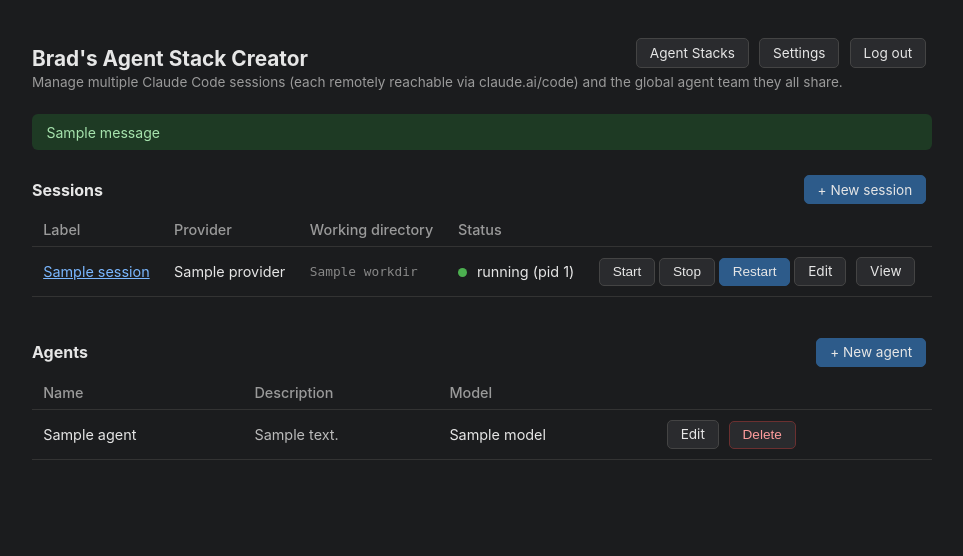
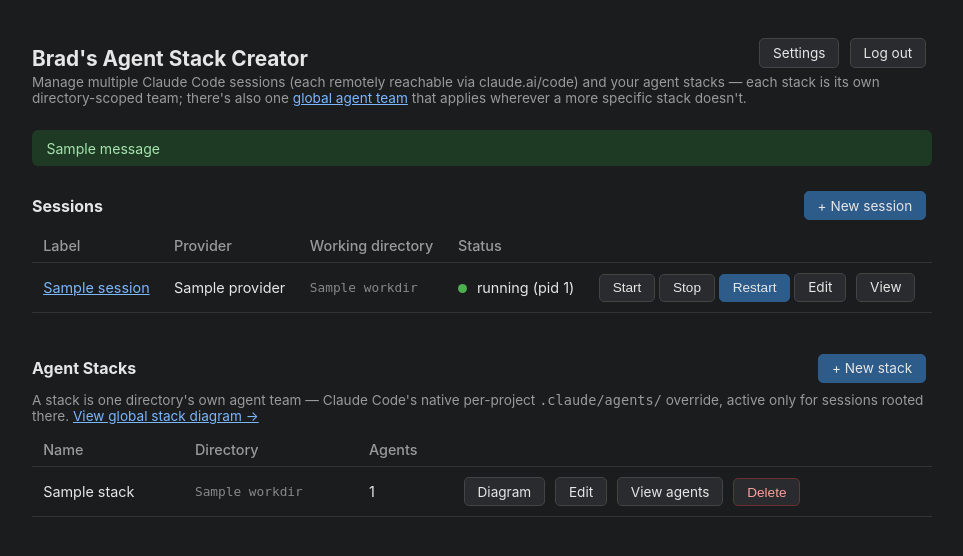
Before and after one commit to bburge14/cadre, a Flask app: template templates/index.html in a window 1280 px wide. Shown: the top 556 px of the page, without its empty margins (158-1121 px from the left). Run offline with Flask 3, Linux system fonts and the light colour scheme; the template is opened without the code that fills it: most values are stand-ins (such as "Sample title", 1, 10 or a date in 2020); one stand-in notice (Sample message) is shown.

Commit message:
Make the dashboard show stacks in place of the global agent list
The dashboard's "Agents" section always showed the global ~/.claude/agents/
team, with a separate "Agent Stacks" nav button leading to a whole other
page for the thing most people actually want to see day-to-day: their
stacks. Flipped it -- the dashboard now shows Sessions + Agent Stacks
directly (Diagram/Edit/View agents/Delete per stack), and the "Agent
Stacks" nav button is gone since there's nothing left for it to point to.

The global team didn't go away, it just moved to its own page (/agents,
linked from the dashboard subtitle) since removing its only UI entirely
would have made those routes unreachable. "View agents" on a stack goes to
the same per-stack edit page as "Edit" -- that page already shows the
stack's agents with individual Edit/Delete, added last session.

Removed the now-redundant /stacks route and stacks.html entirely rather
than leaving a duplicate listing page nothing links to.

Co-Authored-By: Claude Sonnet 5 <noreply@anthropic.com>
Claude-Session: https://claude.ai/code/session_01M6akbAwzEF5wHDb6eyaaJ9

```diff
--- a/app.py
+++ b/app.py
@@ -84,7 +84,7 @@ def setup():
     auth.create_admin(username, password)
     auth.log_in_session(username)
     flash("Admin account created.", "success")
-    return redirect(url_for("stacks_page"))
+    return redirect(url_for("index"))
 
 
 @app.get("/login")
@@ -114,14 +114,28 @@ def logout():
 # ---- Dashboard ----
 
 
+def _stacks_with_agent_counts() -> list[dict]:
+    stacks = []
+    for s in stacks_store.list_stacks():
+        agents_dir = agents_store.project_agents_dir(s["workdir"])
+        stacks.append({**s, "agent_count": len(agents_store.list_agents(agents_dir=agents_dir))})
+    return stacks
+
+
 @app.get("/")
 @require_auth
 def index():
     return render_template(
         "index.html",
-        agents=agents_store.list_agents(),
+        stacks=_stacks_with_agent_counts(),
         sessions=_sessions_with_status(),
     )
+
+
+@app.get("/agents")
+@require_auth
+def agents_page():
+    return render_template("agents.html", agents=agents_store.list_agents())
 
 
 # ---- Agents ----
@@ -190,7 +204,7 @@ def _save_agent_from_form(agents_dir):
 def new_agent_form():
     return _render_agent_form(
         agent=None, filename=None, agents_dir=None,
-        back_url=url_for("index"), back_label="back",
+        back_url=url_for("agents_page"), back_label="back to global agents",
         save_action=url_for("save_agent"),
     )
 
@@ -202,10 +216,10 @@ def edit_agent_form(filename):
         agent = agents_store.read_agent(filename)
     except (ValueError, FileNotFoundError) as exc:
         flash(str(exc), "error")
-        return redirect(url_for("index"))
+        return redirect(url_for("agents_page"))
     return _render_agent_form(
         agent=agent, filename=filename, agents_dir=None,
-        back_url=url_for("index"), back_label="back",
+        back_url=url_for("agents_page"), back_label="back to global agents",
         save_action=url_for("save_agent"),
     )
 
@@ -217,7 +231,7 @@ def save_agent():
         _save_agent_from_form(agents_dir=None)
     except ValueError as exc:
         flash(f"Not saved: {exc}", "error")
-    return redirect(url_for("index"))
+    return redirect(url_for("agents_page"))
 
 
 @app.post("/agents/<filename>/delete")
@@ -227,7 +241,7 @@ def delete_agent(filename):
     restarted = session_manager.restart_all_running()
     note = f" Restarted {len(restarted)} running session(s)." if restarted else ""
     flash(f"Deleted {filename}.{note}", "success")
-    return redirect(url_for("index"))
+    return redirect(url_for("agents_page"))
 
 
 @app.get("/stacks/<stack_id>/agents/new")
@@ -236,7 +250,7 @@ def new_stack_agent_form(stack_id):
     stack = stacks_store.get(stack_id)
     if stack is None:
         flash("Unknown stack.", "error")
-        return redirect(url_for("stacks_page"))
+        return redirect(url_for("index"))
     return _render_agent_form(
         agent=None, filename=None, agents_dir=agents_store.project_agents_dir(stack["workdir"]),
         back_url=url_for("edit_stack_form", stack_id=stack_id), back_label=f"back to {stack['name']}",
@@ -250,7 +264,7 @@ def edit_stack_agent_form(stack_id, filename):
     stack = stacks_store.get(stack_id)
     if stack is None:
         flash("Unknown stack.", "error")
-        return redirect(url_for("stacks_page"))
+        return redirect(url_for("index"))
     agents_dir = agents_store.project_agents_dir(stack["workdir"])
     try:
         agent = agents_store.read_agent(filename, agents_dir=agents_dir)
@@ -270,7 +284,7 @@ def save_stack_agent(stack_id):
     stack = stacks_store.get(stack_id)
     if stack is None:
         flash("Unknown stack.", "error")
-        return redirect(url_for("stacks_page"))
+        return redirect(url_for("index"))
     try:
         _save_agent_from_form(agents_dir=agents_store.project_agents_dir(stack["workdir"]))
     except ValueError as exc:
@@ -284,7 +298,7 @@ def delete_stack_agent(stack_id, filename):
     stack = stacks_store.get(stack_id)
     if stack is None:
         flash("Unknown stack.", "error")
-        return redirect(url_for("stacks_page"))
+        return redirect(url_for("index"))
     agents_store.delete_agent(filename, agents_dir=agents_store.project_agents_dir(stack["workdir"]))
     restarted = session_manager.restart_all_running()
     note = f" Restarted {len(restarted)} running session(s)." if restarted else ""
@@ -305,16 +319,6 @@ def _activate_selection(agents_dir) -> list[str]:
     if agent_ids:
         return presets.activate(agent_ids, agents_dir=agents_dir)
     return []
-
-
-@app.get("/stacks")
-@require_auth
-def stacks_page():
-    stacks = []
-    for s in stacks_store.list_stacks():
-        agents_dir = agents_store.project_agents_dir(s["workdir"])
-        stacks.append({**s, "agent_count": len(agents_store.list_agents(agents_dir=agents_dir))})
-    return render_template("stacks.html", stacks=stacks)
 
 
 @app.get("/stacks/new")
@@ -352,7 +356,7 @@ def create_stack():
 
     stacks_store.add(name, str(path))
     flash(f"Created stack '{name}' with {len(written)} agent(s).", "success")
-    return redirect(url_for("stacks_page"))
+    return redirect(url_for("index"))
 
 
 @app.get("/stacks/<stack_id>/edit")
@@ -361,7 +365,7 @@ def edit_stack_form(stack_id):
     stack = stacks_store.get(stack_id)
     if stack is None:
         flash("Unknown stack.", "error")
-        return redirect(url_for("stacks_page"))
+        return redirect(url_for("index"))
     stack_agents = agents_store.list_agents(agents_dir=agents_store.project_agents_dir(stack["workdir"]))
     active_names = {a.name for a in stack_agents}
     return render_template(
@@ -381,7 +385,7 @@ def edit_stack(stack_id):
     stack = stacks_store.get(stack_id)
     if stack is None:
         flash("Unknown stack.", "error")
-        return redirect(url_for("stacks_page"))
+        return redirect(url_for("index"))
 
     name = request.form.get("name", "").strip()
     workdir = request.form.get("workdir", "").strip()
@@ -409,7 +413,7 @@ def edit_stack(stack_id):
 
     note = f", activated {len(written)} agent(s)" if written else ""
     flash(f"Saved '{name}'{note}.", "success")
-    return redirect(url_for("stacks_page"))
+    return redirect(url_for("index"))
 
 
 @app.post("/stacks/<stack_id>/delete")
@@ -418,14 +422,14 @@ def delete_stack(stack_id):
     stack = stacks_store.get(stack_id)
     if stack is None:
         flash("Unknown stack.", "error")
-        return redirect(url_for("stacks_page"))
+        return redirect(url_for("index"))
     if request.form.get("wipe_agents") == "on":
         agents_dir = agents_store.project_agents_dir(stack["workdir"])
         if agents_dir.exists():
             shutil.rmtree(agents_dir)
     stacks_store.remove(stack_id)
     flash(f"Deleted stack '{stack['name']}'.", "success")
-    return redirect(url_for("stacks_page"))
+    return redirect(url_for("index"))
 
 
 def _render_diagram(agents_dir, heading, back_url, back_label, save_action):
@@ -472,8 +476,8 @@ def stacks_diagram():
     return _render_diagram(
         agents_dir=None,
         heading="Global stack diagram",
-        back_url=url_for("stacks_page"),
-        back_label="back to Agent Stacks",
+        back_url=url_for("index"),
+        back_label="back to dashboard",
         save_action=url_for("set_spawnable"),
     )
 
@@ -494,7 +498,7 @@ def stack_diagram(stack_id):
     stack = stacks_store.get(stack_id)
     if stack is None:
         flash("Unknown stack.", "error")
-        return redirect(url_for("stacks_page"))
+        return redirect(url_for("index"))
     return _render_diagram(
         agents_dir=agents_store.project_agents_dir(stack["workdir"]),
         heading=f"{stack['name']} diagram",
@@ -510,7 +514,7 @@ def stack_set_spawnable(stack_id):
     stack = stacks_store.get(stack_id)
     if stack is None:
         flash("Unknown stack.", "error")
-        return redirect(url_for("stacks_page"))
+        return redirect(url_for("index"))
     try:
         _apply_spawnable(agents_dir=agents_store.project_agents_dir(stack["workdir"]))
     except (ValueError, FileNotFoundError) as exc:
--- a/templates/index.html
+++ b/templates/index.html
@@ -34,12 +34,11 @@
   <div class="section-head">
     <h1>Brad's Agent Stack Creator</h1>
     <div>
-      <a class="btn" href="{{ url_for('stacks_page') }}">Agent Stacks</a>
       <a class="btn" href="{{ url_for('settings_form') }}">Settings</a>
       <a class="btn" href="{{ url_for('logout') }}">Log out</a>
     </div>
   </div>
-  <div class="sub">Manage multiple Claude Code sessions (each remotely reachable via claude.ai/code) and the global agent team they all share.</div>
+  <div class="sub">Manage multiple Claude Code sessions (each remotely reachable via claude.ai/code) and your agent stacks — each stack is its own directory-scoped team; there's also one <a href="{{ url_for('agents_page') }}">global agent team</a> that applies wherever a more specific stack doesn't.</div>
 
   {% with messages = get_flashed_messages(with_categories=true) %}
     {% for category, msg in messages %}
@@ -78,25 +77,35 @@
   </table>
 
   <div class="section-head">
-    <h2>Agents</h2>
-    <a class="btn btn-primary" href="{{ url_for('new_agent_form') }}">+ New agent</a>
+    <h2>Agent Stacks</h2>
+    <a class="btn btn-primary" href="{{ url_for('new_stack_form') }}">+ New stack</a>
+  </div>
+  <div class="sub" style="margin-bottom:0.6rem;">
+    A stack is one directory's own agent team — Claude Code's native
+    per-project <code>.claude/agents/</code> override, active only for
+    sessions rooted there.
+    <a href="{{ url_for('stacks_diagram') }}">View global stack diagram &rarr;</a>
   </div>
   <table>
-    <tr><th>Name</th><th>Description</th><th>Model</th><th></th></tr>
-    {% for agent in agents %}
+    <tr><th>Name</th><th>Directory</th><th>Agents</th><th></th></tr>
+    {% for stack in stacks %}
     <tr>
-      <td>{{ agent.name }}</td>
-      <td style="color:#bbb;">{{ agent.frontmatter.get('description', '') }}</td>
-      <td>{{ agent.frontmatter.get('model', 'inherit') }}</td>
+      <td>{{ stack.name }}</td>
+      <td class="workdir">{{ stack.workdir }}</td>
+      <td>{{ stack.agent_count }}</td>
       <td>
-        <a class="btn" href="{{ url_for('edit_agent_form', filename=agent.filename) }}">Edit</a>
-        <form class="inline" method="post" action="{{ url_for('delete_agent', filename=agent.filename) }}"
-              onsubmit="return confirm('Delete {{ agent.filename }}?');">
+        <a class="btn" href="{{ url_for('stack_diagram', stack_id=stack.id) }}">Diagram</a>
+        <a class="btn" href="{{ url_for('edit_stack_form', stack_id=stack.id) }}">Edit</a>
+        <a class="btn" href="{{ url_for('edit_stack_form', stack_id=stack.id) }}">View agents</a>
+        <form class="inline" method="post" action="{{ url_for('delete_stack', stack_id=stack.id) }}"
+              onsubmit="return confirm('Delete stack {{ stack.name }}?');">
           <input type="hidden" name="csrf_token" value="{{ csrf_token() }}">
           <button class="btn btn-danger">Delete</button>
         </form>
       </td>
     </tr>
+    {% else %}
+    <tr><td colspan="4" style="color:#888;">No stacks yet — "+ New stack" to create one.</td></tr>
     {% endfor %}
   </table>
 </body>
--- a/templates/stack_form.html
+++ b/templates/stack_form.html
@@ -35,7 +35,7 @@
 </style>
 </head>
 <body>
-  <p><a class="btn" href="{{ url_for('stacks_page') }}">&larr; back to Agent Stacks</a></p>
+  <p><a class="btn" href="{{ url_for('index') }}">&larr; back to dashboard</a></p>
   <h1>{{ 'Edit ' + stack.name if stack else 'New stack' }}</h1>
   {% if stack %}<p><a class="btn" href="{{ url_for('stack_diagram', stack_id=stack.id) }}">View this stack's diagram &rarr;</a></p>{% endif %}
   {% if not stack %}
```
Also changed, not shown: SETUP.md (+4 -3 lines), templates/agents.html (added, +63 -0 lines), templates/stacks.html (deleted, +0 -67 lines).
